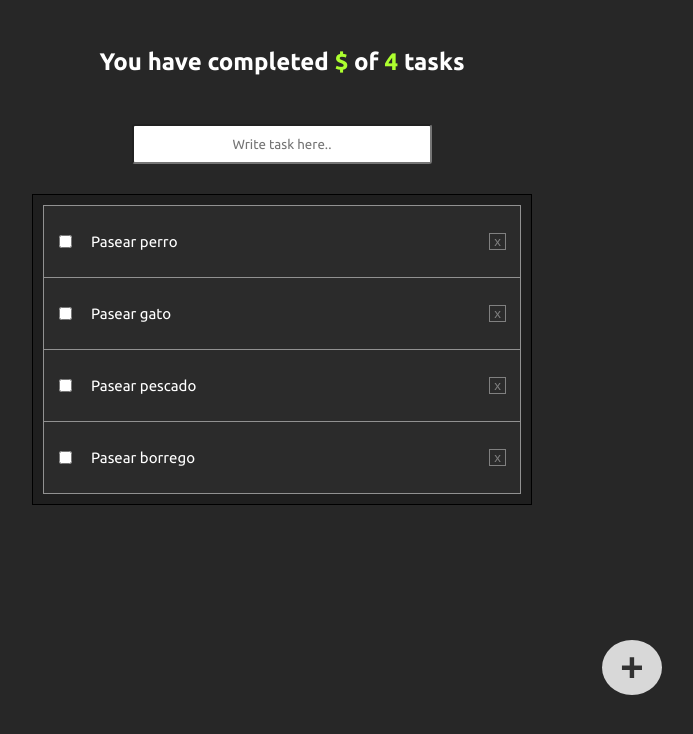
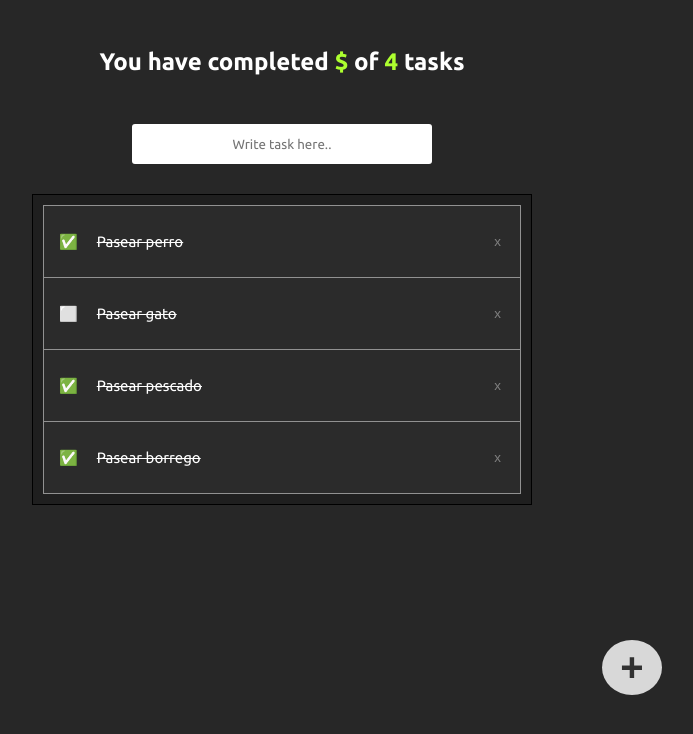
Before and after one commit to mt-alejo/react-todo-practice, a React (Vite) app: page / in a window 1280 px wide. Shown: the top 734 px of the page, without its empty margins (358-1051 px from the left). Built offline with nearby package versions, Linux system fonts and the light colour scheme.

Commit message:
Some general styles CSS

```diff
--- a/src/TaskCounter/TaskCounter.css
+++ b/src/TaskCounter/TaskCounter.css
@@ -6,6 +6,6 @@
   color: white;
 }
 
-.TaskCounter-Span {
+.TaskCounter-span {
   color: greenyellow;
 }
--- a/src/TaskCounter/TaskCounter.jsx
+++ b/src/TaskCounter/TaskCounter.jsx
@@ -5,8 +5,8 @@ function TaskCounter({ completed, total }) {
     <>
       <h1 className="TaskCounter">
         You have completed{" "}
-        <span className="TaskCounter-Span">{completed} </span>of{" "}
-        <span className="TaskCounter-Span">{total} </span> tasks
+        <span className="TaskCounter-span">{completed} </span>
+        of <span className="TaskCounter-span">{total} </span> tasks
       </h1>
     </>
   );
--- a/src/TaskItem/TaskItem.css
+++ b/src/TaskItem/TaskItem.css
@@ -19,8 +19,11 @@
   text-overflow: ellipsis;
 }
 
+.TaskItem-Task--complete {
+  text-decoration: line-through;
+}
+
 .Btn-Close {
-  outline: 1px solid rgb(128, 128, 128);
   background: rgb(43, 43, 43);
   color: rgb(128, 128, 128);
   width: 15px;
--- a/src/TaskItem/TaskItem.jsx
+++ b/src/TaskItem/TaskItem.jsx
@@ -3,9 +3,9 @@ import "./TaskItem.css";
 function TaskItem(props) {
   return (
     <li className="TaskItem">
-      <input type="checkbox" />
+      <span className="TaskItem-Icon">{props.done === true ? "✅" : "⬜"}</span>
 
-      <p className="TaskItem-Task">{props.title}</p>
+      <p className="TaskItem-Task TaskItem-Task--complete">{props.title}</p>
 
       <button className="Btn-Close">x</button>
     </li>
--- a/src/TaskSearch/TaskSearch.css
+++ b/src/TaskSearch/TaskSearch.css
@@ -7,4 +7,9 @@
   height: 40px;
   border-radius: 3px;
   font-family: "Ubuntu", sans-serif;
+  border: none;
 }
+
+.TaskSearch:focus {
+  outline: 2px solid rgb(0, 0, 0);
+}
```
